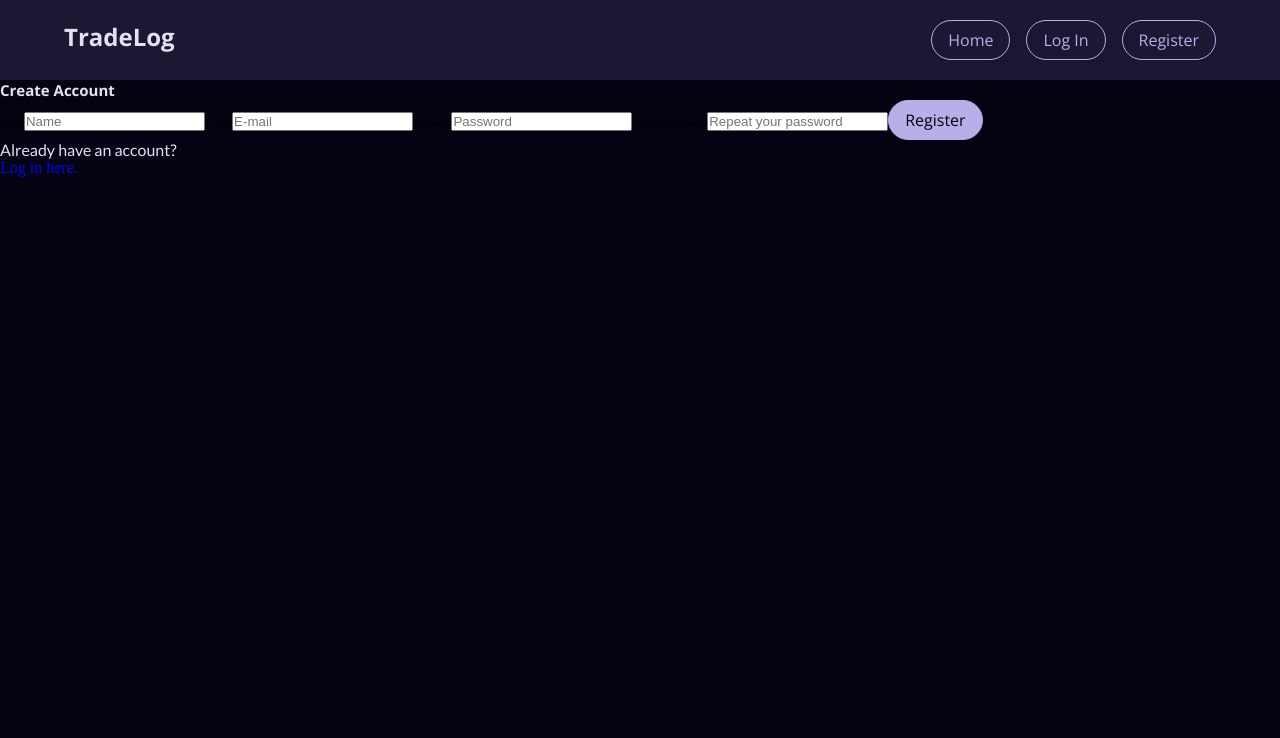
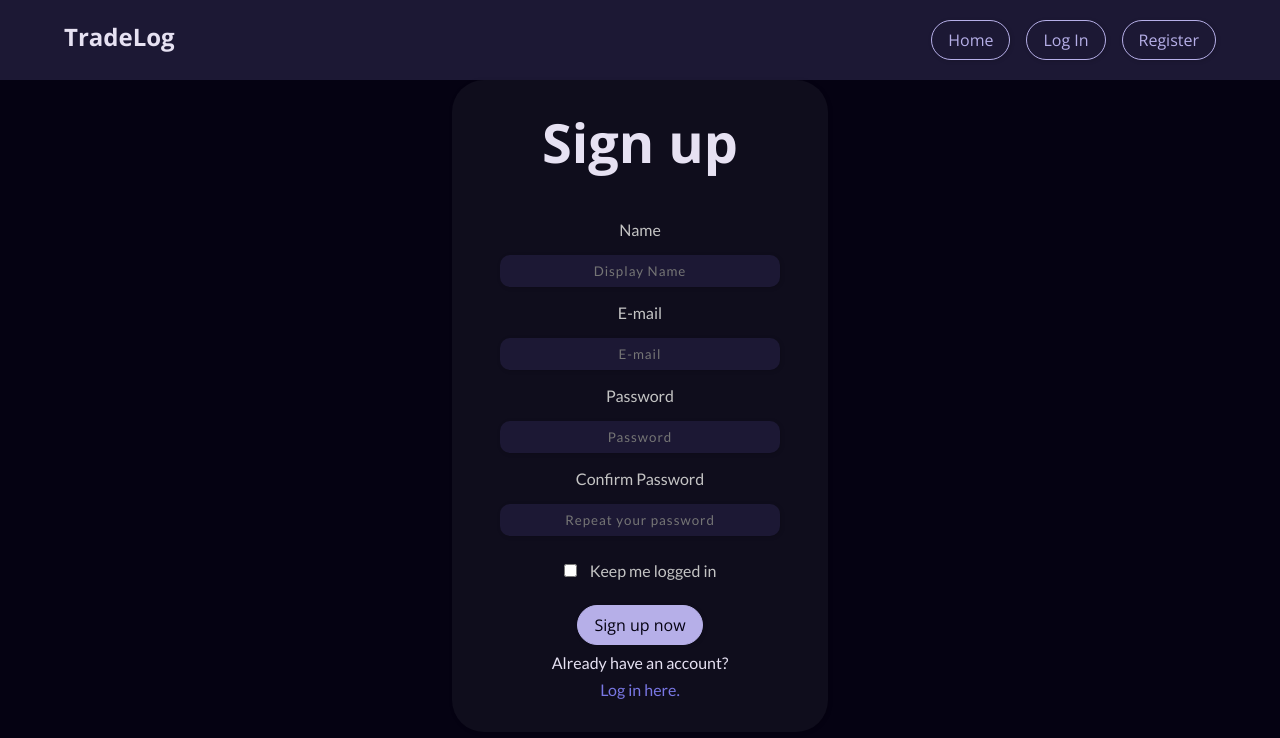
Before and after one commit to pfalzergbr/tradelog-front, a React (Create React App) app: page /user/register in a window 1280 px wide. Shown: the top 738 px of the page. Built offline with nearby package versions, Linux system fonts and the light colour scheme.

Commit message:
add form styling scss

```diff
--- a/src/Pages/Login/LoginForm.jsx
+++ b/src/Pages/Login/LoginForm.jsx
@@ -19,7 +19,9 @@ const LoginForm = ({ onSubmit }) => {
   return (
     <div className='form-container'>
       <form className='form form--login' onSubmit={handleSubmit(onSubmit)}>
-        <h2 className='form__title'>Login</h2>
+        <h1 className='form__title'>Login</h1>
+        <div className='form__items'>
+          <div className='form-control'>
             <label className='form__label' htmlFor='email'>
               E-mail
             </label>
@@ -29,6 +31,8 @@ const LoginForm = ({ onSubmit }) => {
               placeholder='E-mail'
               ref={register}
             />
+          </div>
+          <div className='form-control'>
             <label className='form__label' htmlFor='password'>
               Password
             </label>
@@ -39,6 +43,13 @@ const LoginForm = ({ onSubmit }) => {
               placeholder='Password'
               ref={register}
             />
+          </div>
+          <div className='form-control form-control--checkbox'>
+            <input name='keepLoggedIn' type='checkbox' ref={register} />
+            <label htmlFor='keepLoggedIn'>Keep me logged in</label>
+          </div>
+        </div>
+        <div className='form__button-container'>
           <button
             className='btn btn--primary form__btn '
             disabled={!isValid}
@@ -48,6 +59,7 @@ const LoginForm = ({ onSubmit }) => {
           <Link className='form__link' to='/user/register'>
             Register here
           </Link>
+        </div>
       </form>
     </div>
   );
--- a/src/Pages/Register/RegisterForm.jsx
+++ b/src/Pages/Register/RegisterForm.jsx
@@ -27,17 +27,21 @@ const RegisterForm = ({ onSubmit }) => {
   return (
     <div className='form-container'>
       <form className='form form--login' onSubmit={handleSubmit(onSubmit)}>
-        <h2 className='form__title'>Create Account</h2>
+        <h1 className='form__title'>Sign up</h1>
+        <div className='form__items'>
+          <div className='form-control'>
             <label className='form__label' htmlFor='name'>
               Name
             </label>
             <input
               className='form__input'
               name='name'
-          placeholder='Name'
+              placeholder='Display Name'
               ref={register}
             />
             {errors.name && <ErrorMessage message={errors.name.message} />}
+          </div>
+          <div className='form-control'>
             <label className='form__label' htmlFor='email'>
               E-mail
             </label>
@@ -48,6 +52,8 @@ const RegisterForm = ({ onSubmit }) => {
               ref={register}
             />
             {errors.email && <ErrorMessage message={errors.email.message} />}
+          </div>
+          <div className='form-control'>
             <label className='form__label' htmlFor='password'>
               Password
             </label>
@@ -58,7 +64,11 @@ const RegisterForm = ({ onSubmit }) => {
               placeholder='Password'
               ref={register}
             />
-        {errors.password && <ErrorMessage message={errors.password.message} />}
+            {errors.password && (
+              <ErrorMessage message={errors.password.message} />
+            )}
+          </div>
+          <div className='form-control'>
             <label className='form__label' htmlFor='verify'>
               Confirm Password
             </label>
@@ -70,16 +80,24 @@ const RegisterForm = ({ onSubmit }) => {
               ref={register}
             />
             {errors.verify && <ErrorMessage message={errors.verify.message} />}
-        <button className='btn form__btn btn--primary' type='submit'>
-          Register
+          </div>
+          <div className='form-control form-control--checkbox'>
+            <input name='keepLoggedIn' type='checkbox' ref={register}/>
+            <label htmlFor='keepLoggedIn'>Keep me logged in</label>
+          </div>
+        </div>
+        <div className='form__button-container'>
+          <button className='btn btn--primary form__btn' type='submit'>
+            Sign up now
           </button>
           <p className='form__message'>Already have an account? </p>
           <Link className='form__link' to={'/user/login'}>
             Log in here.
           </Link>
+        </div>
         {
           // <Link className="form__link" to={'/user/login'}>Forgot your password?</Link>
-        }{' '}
+        }
       </form>
     </div>
   );
--- a/src/Styles/Base/_variables.scss
+++ b/src/Styles/Base/_variables.scss
@@ -8,6 +8,7 @@ $color-purple-medium: #7977E4;
 $color-purple-light: #B6AFE8;
 $color-off-white: #E6E1F2;
 $color-grey-light: #C4C4C4;
+$color-grey-medium: #5E5E5E;
 
 $color-red: #E4777C;
 $color-green: #8DE477;
--- /dev/null
+++ b/src/Styles/Components/_forms.scss
@@ -0,0 +1,88 @@
+.form-container {
+  height: 100%;
+  display: flex;
+  align-items: center;
+  justify-content: center;
+}
+
+.form-control {
+  display: flex;
+  flex-direction: column;
+  align-items: center;
+
+
+
+  &--checkbox {
+    justify-content: center;
+    display: flex;
+    flex-direction: row;
+    margin-top: 2.5rem;
+  }
+}
+
+.form {
+  display: flex;
+  flex-direction: column;
+  align-items: center;
+  margin: 0 auto;
+  font-size: $font-size-regular;
+  color: $color-grey-light;
+  background: $color-dark;
+  padding: 2.5rem 4.8rem;
+  border-radius: 3.2rem;
+  font-family: 'Lato';
+  box-shadow: $shadow-light;
+
+  &__items {
+    width: 28rem;
+    margin-bottom: 2.5rem;
+  }
+
+  &__title {
+    font-size: $font-size-header-1;
+    margin-bottom: 2.5rem;
+
+  }
+
+  &__label {
+    padding: 1em;
+  }
+
+  &__input {
+    padding: .8rem;
+    width: 100%;
+    border-radius: 1rem;
+    text-align: center;
+    background-color: $color-purple-dark;
+    outline: none;
+    border: none;
+    box-shadow: $shadow-light;
+    font-family: 'Lato';
+    letter-spacing: 1px;
+    color: $color-off-white;
+  ;
+  }
+
+  &__button-container {
+    display: flex;
+    flex-direction: column;
+    align-items: center;
+
+    & > button, a, p {
+      margin-bottom: .5em;
+    }
+  }
+
+  // &__message {
+
+  // }
+
+  &__link {
+    color: $color-purple-medium;
+  }
+
+}
+
+input[type=checkbox] {
+  margin-right: 1em;
+}
--- a/src/Styles/main.scss
+++ b/src/Styles/main.scss
@@ -14,6 +14,7 @@
 @import './Components/card';
 @import './Components/card-list';
 @import './Components/Table/table';
+@import './Components/forms';
 
 @import './Components/AccordionMenu/accordion-menu.scss';
 @import './Pages/strategies';
```
Also changed, not shown: 1 other file (tests, documents, lock files or other folders). Lines whose indentation alone changed are shown as unchanged.
